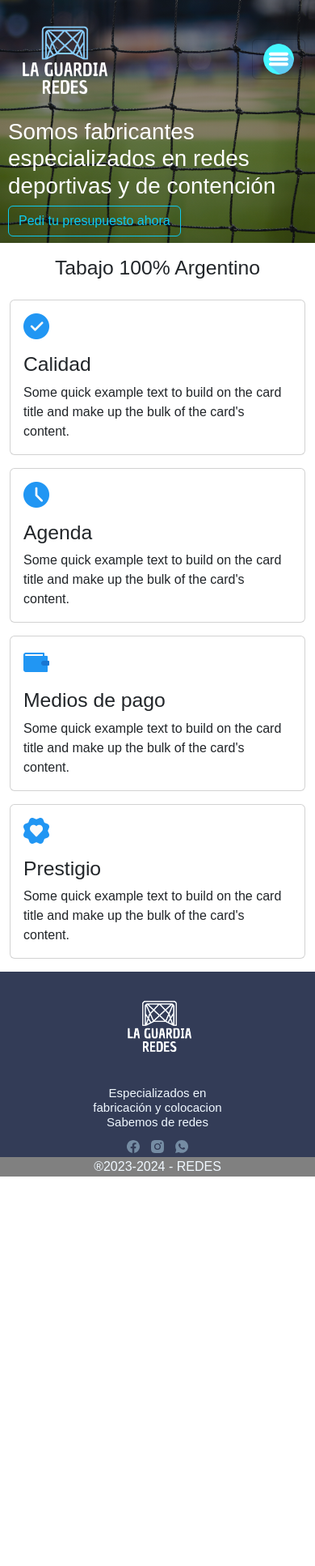
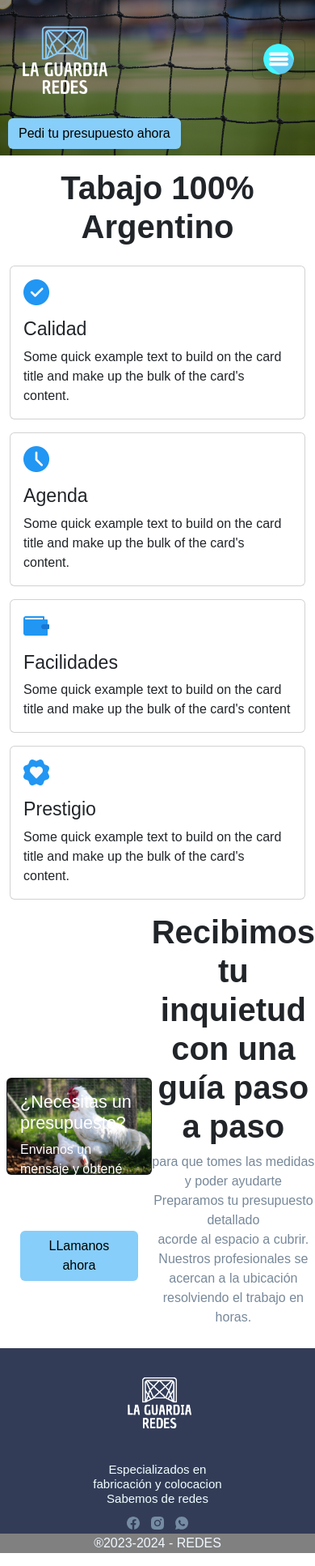
Before and after one commit to san-Cab/entregafinal-nahuel-caballero, a plain HTML site: page index.html in a window 390 px wide. Shown: the whole page at 81% size. Before the commit the page ends 1469 px from the top, so only its background shows below. Drawn offline with nearby package versions, Linux system fonts and the light colour scheme; a web font is replaced by a local one.

Commit message:
section y parrafo agregado

```diff
--- a/css2/style2.css
+++ b/css2/style2.css
@@ -16,8 +16,9 @@
 #btnh{
     color: azure;
 }
-#btnColor{
-    color: lightblue;
+.bgColor{
+    background-color: lightskyblue;
+    color:black;
 }
 #botonMenu{
     width: auto;
@@ -45,12 +46,32 @@
     color: lightskyblue;
 
 }
+.titulo{
+    font-size: 2.5em;
+    font-weight: 600;
 
+
+
+}
+.estilo{
+    margin-left: 0.5em;
+    margin-bottom: 10px;
+    display: flex;
+    flex-wrap: nowrap;
+    align-items: center;
+
+
+}
+.estilo2{
+    text-align: center;
+
+}
+.estilo3{
+    color: lightslategray;
+}
 .textoimportante{
     margin-left: 10px;
     color: white;
-
-
 }
 .redesFooter{
     display: flex;
@@ -63,9 +84,9 @@
 
 
 }
-.redesFooter h3{
+.redesFooter h4{
     padding: auto;
-    color: aliceblue;
+    color: azure;
     font-size: 15px;
 
 
@@ -111,14 +132,14 @@
 }
 
 .novedades{
-    width: 100%;
-    height: auto;
-
+    width: 85%;
+    margin: 0 auto;
+    padding: 10px;
     display: grid;
     grid-template-columns: 1fr;
     grid-template-rows: repeat(10, 20vh) ;
     gap:4px;
-    margin-top: 10px;
+
 
  grid-template-areas:
 "box1"
--- a/index.html
+++ b/index.html
@@ -30,62 +30,80 @@
  </nav>
 
   <div class = "textoimportante">
-        <h1 class="text-sm-center text-md-start" >Somos fabricantes especializados en redes deportivas y de contención</h1>
-        <div><a href="#" class="btn mb-2 btn-outline-info">Pedi tu presupuesto ahora</a> </div>
+
+        <div><a href="./pages2/contacto.html" class="btn mb-2 bgColor">Pedi tu presupuesto ahora</a> </div>
  </div>
 </div>
 <!-- fin nav -->
+<!-- comienza main -->
 
 <main class="container-fluid" >
- <h2 class="text-center mt-3 mb-4">Tabajo 100% Argentino</h2>
+ <h2 class="text-center mt-3 mb-4 titulo">Tabajo 100% Argentino</h2>
   <div class="row">
         <figure class="col-sm-12 col-md-6 col-lg-3">
           <div class="card">
             <img src="./img2/comprobar.png" class="iconos" class="card-img-top" alt="materiales de primera calidad">
             <div class="card-body">
-              <h2 class="card-title">Calidad</h2>
+              <h3 class="card-title">Calidad</h3>
               <p class="card-text">Some quick example text to build on the card title and make up the bulk of the card's content.</p>
 
             </div>
           </div>
         </figure>
+
         <figure class="col-sm-12 col-md-6 col-lg-3">
           <div class="card">
             <img src="./img2/reloj.png" class="iconos" class="card-img-top" alt="disponibilidad en agenda">
             <div class="card-body">
-              <h2 class="card-title">Agenda</h2>
+              <h3 class="card-title">Agenda</h3>
               <p class="card-text">Some quick example text to build on the card title and make up the bulk of the card's content.</p>
 
             </div>
           </div>
         </figure>
+
         <figure class="col-sm-12 col-md-6 col-lg-3">
           <div class="card">
             <img src="./img2/billetera.png" class="iconos" class="card-img-top" alt="aceptamos todos los medios de pago">
             <div class="card-body">
-              <h2 class="card-title">Medios de pago</h2>
-              <p class="card-text">Some quick example text to build on the card title and make up the bulk of the card's content.</p>
+              <h3 class="card-title">Facilidades</h3>
+              <p class="card-text">Some quick example text to build on the card title and make up the bulk of the card's content</p>
 
             </div>
           </div>
         </figure>
+
         <figure class="col-sm-12 col-md-6 col-lg-3">
           <div class="card">
             <img src="./img2/etiqueta.png" class="iconos" class="card-img-top" alt="nuestros clientes nos recomiendan">
             <div class="card-body">
-              <h2 class="card-title">Prestigio</h2>
+              <h3 class="card-title">Prestigio</h3>
               <p class="card-text">Some quick example text to build on the card title and make up the bulk of the card's content.</p>
+              </div>
+          </div>
+          </figure>
+        </main>
+  <!-- cierra main -->
+  <section class=" estilo">
+    <div class="card text-bg-dark col-sm-12 col-md-7 ">
+      <img src="./img2/novedadesimg/corral.webp" class="card-img" alt="...">
+      <div class="card-img-overlay">
+        <h4 class="card-title">¿Necesitas un presupuesto?</h4>
+        <p class="card-text">Envianos un mensaje y obtené <br> todo para tu nuevo proyecto</p>
+        <div><a href="./pages2/contacto.html" class="btn mb-2 bgColor">LLamanos ahora</a> </div>
+      </div>
+    </div>
 
-            </div>
-              </div>
-  </main>
+  <div class="text col-sm-12 col-md-5 estilo2">
+    <h4 class="titulo">Recibimos tu inquietud con una guía paso a paso</h4>
+    <p class="estilo3" >para que tomes las medidas y poder ayudarte <br>Preparamos tu presupuesto detallado <br> acorde al espacio a cubrir. <br> Nuestros profesionales se acercan a la ubicación resolviendo el trabajo en horas.</p></div>
 
-
+</section>
     <!-- abre pie -->
     <footer >
       <nav class="redesFooter">
         <div class="footer1"> <a href="./index.html"> <img id="logoFooter" src="./img2/logotransparente2.png" alt="logo de la guardia redes"></a>
-        <h3>Especializados en <br> fabricación y colocacion <br> Sabemos de redes</h3>
+        <h4>Especializados en <br> fabricación y colocacion <br> Sabemos de redes</h4>
         </div>
 
         <div class="footer2">
```
Also changed, not shown: pages2/contacto.html (+24 -2 lines), pages2/nosotros.html (+24 -2 lines), pages2/novedades.html (+25 -4 lines), pages2/productos.html (+24 -2 lines), img2/novedadesimg/corral.webp (added), img2/novedadesimg/redpesca.webp (added), img2/novedadesimg/redverde.webp (added).
